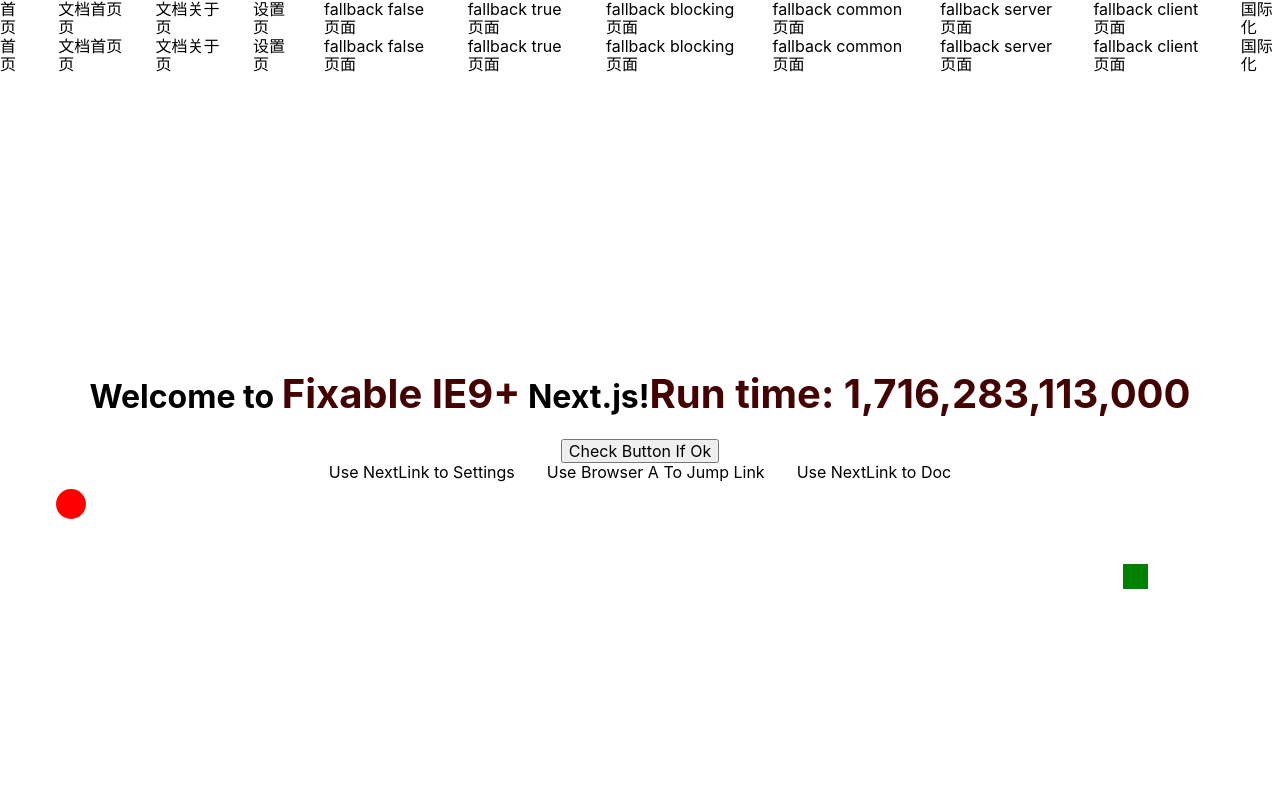
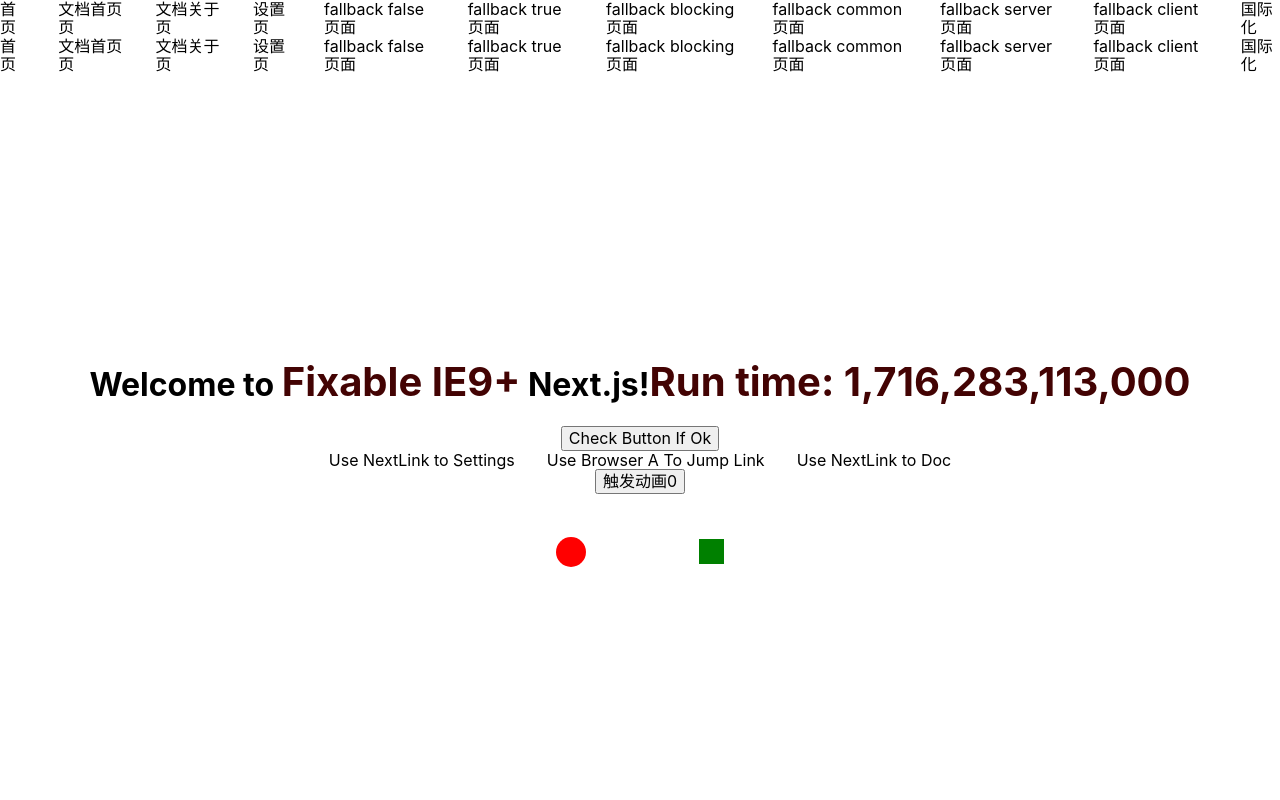
Before and after one commit to fireMan-34/nextjs-ie9, a Next.js app: page / in a window 1280 px wide. Shown: the top 800 px of the page. Built offline with nearby package versions, Linux system fonts and the light colour scheme.

Commit message:
feat: 适配 GSAP

```diff
--- /dev/null
+++ b/hooks/useForceUpdate.ts
@@ -0,0 +1,7 @@
+import { useReducer } from 'react';
+
+export default function useForceUpdate () {
+  const [ fU, dispatch ] = useReducer((c) => c + 1, 0);
+
+  return [ fU, dispatch ]
+}
--- a/pages/index.jsx
+++ b/pages/index.jsx
@@ -2,24 +2,35 @@
 import Head from "next/head";
 import Image from "next/image";
 import Link from "next/link";
+import { useRef } from "react";
 import { gsap } from "gsap";
 import { useGSAP } from "@gsap/react";
-import { useRef } from "react";
 import styles from "@styles/Home.module.css";
+import useForceUpdate from "hooks/useForceUpdate";
 
 export default function Home({ pageTime }) {
-  const container = useRef();
-  const box = useRef();
-  // 报错
+  const [animationUpdate, updateAnimation] = useForceUpdate();
+  /**
+   * @type {import("react").MutableRefObject<HTMLDivElement>}
+   */
+  const container = useRef(null);
+  /**
+   * @type {import("react").MutableRefObject<HTMLDivElement>}
+   */
+  const box = useRef(null);
+
   useGSAP(
     () => {
-      if (box.current && container.current) {
-        gsap.to(".box", { x: 300 });
-      }
+      gsap.to([container.current], { x: () => 500, duration: 3 });
+      gsap.to([box.current], { x: -500, rotate: "+=360", duration: 3 });
     },
     {
-      scope: container,
-    }
+      dependencies: [animationUpdate],
+      // 恢复初始动画
+      revertOnUpdate: true,
+      // 查询后代类名，如果不是生成类名可以使用减少 DOM 的使用
+      // scope: container,
+     }
   );
 
   return (
@@ -48,8 +59,9 @@
           <a href="/settings">Use Browser A To Jump Link</a>
           <Link href={"/doc"}>Use NextLink to Doc </Link>
         </div>
+        <button onClick={updateAnimation}>触发动画{animationUpdate}</button>
         <div className={styles["ani-container"]}>
-          <div ref={container} className={styles["ani-box"]}></div>
+          <div ref={container} className={`${styles["ani-box"]} ani-box`}></div>
           <div ref={box} className={`${styles.box} box`}></div>
         </div>
       </main>
--- a/styles/Home.module.css
+++ b/styles/Home.module.css
@@ -39,7 +39,10 @@
   padding: 0 24px;
   margin: 8px 0;
   background-color: white;
-  position: relative;
+
+  display: flex;
+  justify-content: space-between;
+  align-items: center;
 }
 
 .ani-box {
@@ -52,8 +55,5 @@
 .box {
   width: 25px;
   height: 25px;
-  position: absolute;
-  bottom: 0;
-  right: 100px;
   background-color: green;
 }
```
Also changed, not shown: package.json (+8 -0 lines), 2 other files (tests, documents, lock files or other folders).
